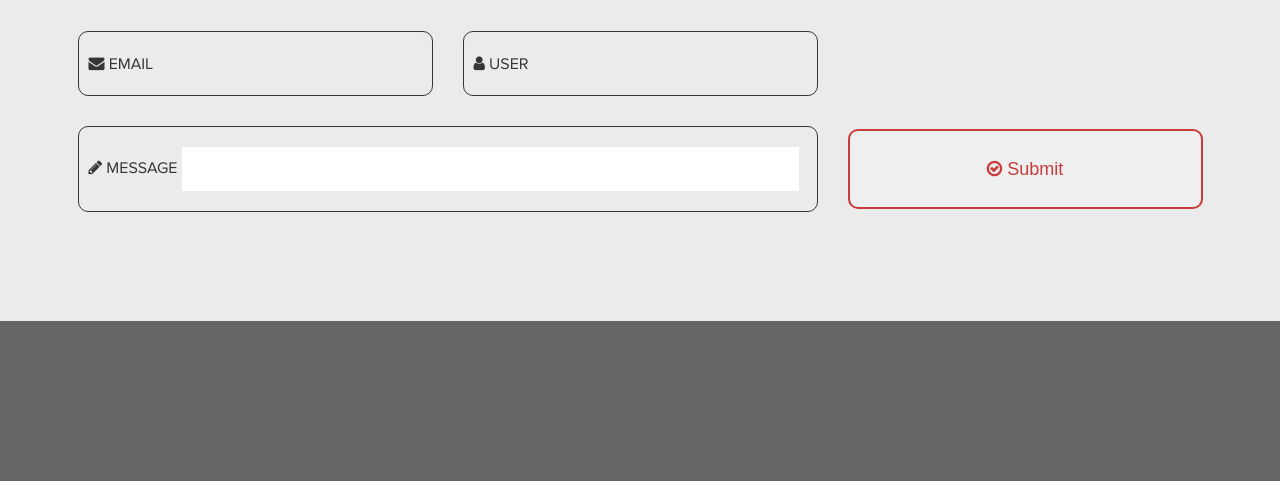
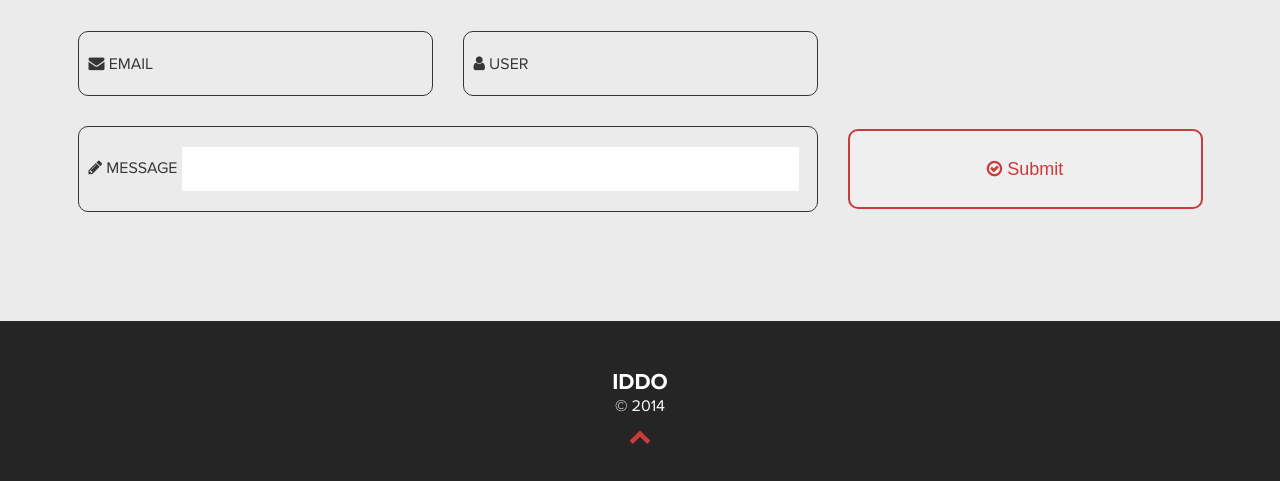
Before and after one commit to devHksingh/IDDO, a plain HTML site: page index.html in a window 1280 px wide. Shown: the part 5708-6189 px from the top of the page. Before the commit the page ends 6029 px from the top, so only its background shows below. Drawn offline with Linux system fonts and the light colour scheme.

Commit message:
add footer

```diff
--- a/index.html
+++ b/index.html
@@ -431,6 +431,14 @@
         </div>
     </section>
 
+    <footer class="wrap-13">
+        <div class="container footer-wrapper">
+            <h3>IDDO</h3>
+            <p>&copy; 2014</p>
+            <button><span class="fa fa-chevron-up"></span></button>
+        </div>
+    </footer>
+
 
  </body>
 </html>
--- a/style.css
+++ b/style.css
@@ -852,6 +852,22 @@ canvas{
 .wrap-12 button span.fa{ font-size: 36px; vertical-align: middle;} */
 .wrap-12 label:focus-within{ border-color: var(--red); }
 
+.wrap-13{
+  background: #252525;
+  padding: 3.125rem 0 1.563rem;
+  color: #fff;
+  text-align: center;
+}
+.wrap-13 h3{
+  font-size: 1.5rem;
+}
+.wrap-13 button{
+  border: none;
+  background: none;
+  color: var(--red);
+  font-size: 1.5rem;
+}
+
 /* media query */
 @media screen and (max-width: 1220px) {
   .play-btn {
```
